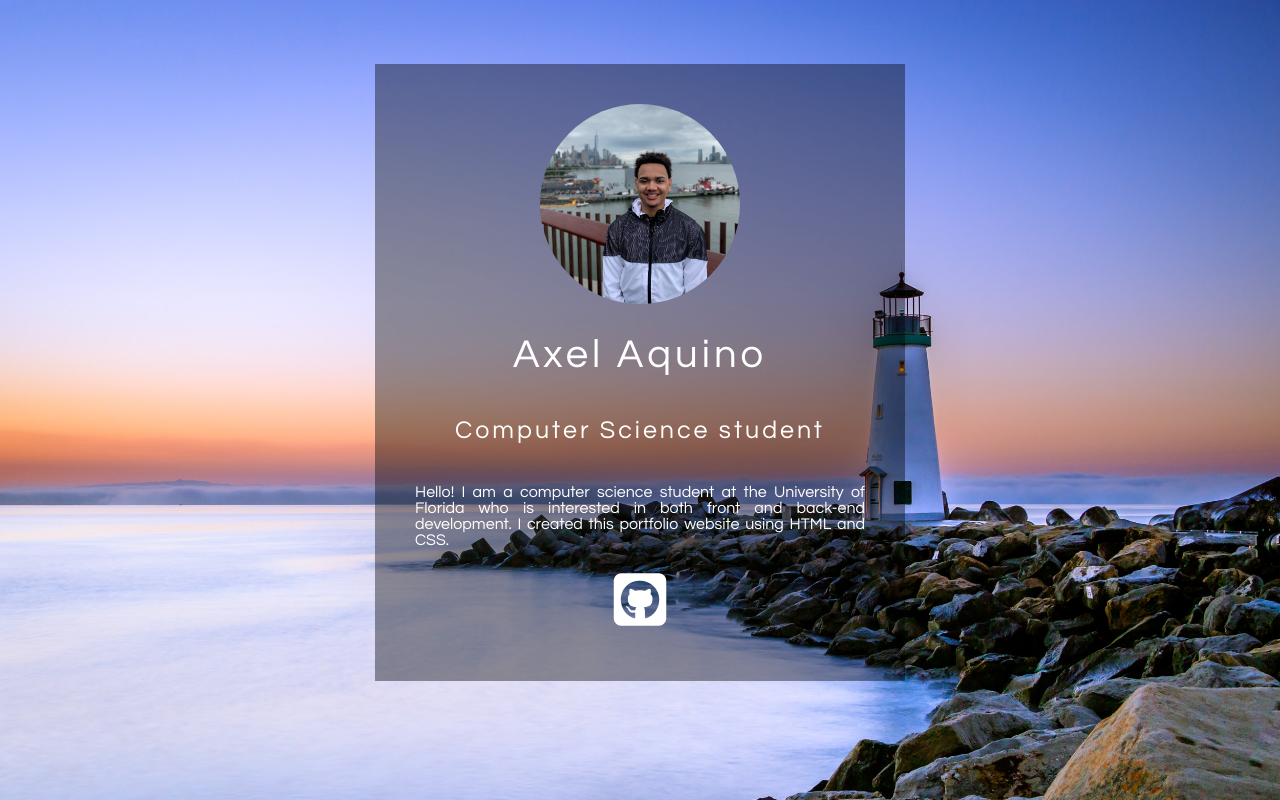
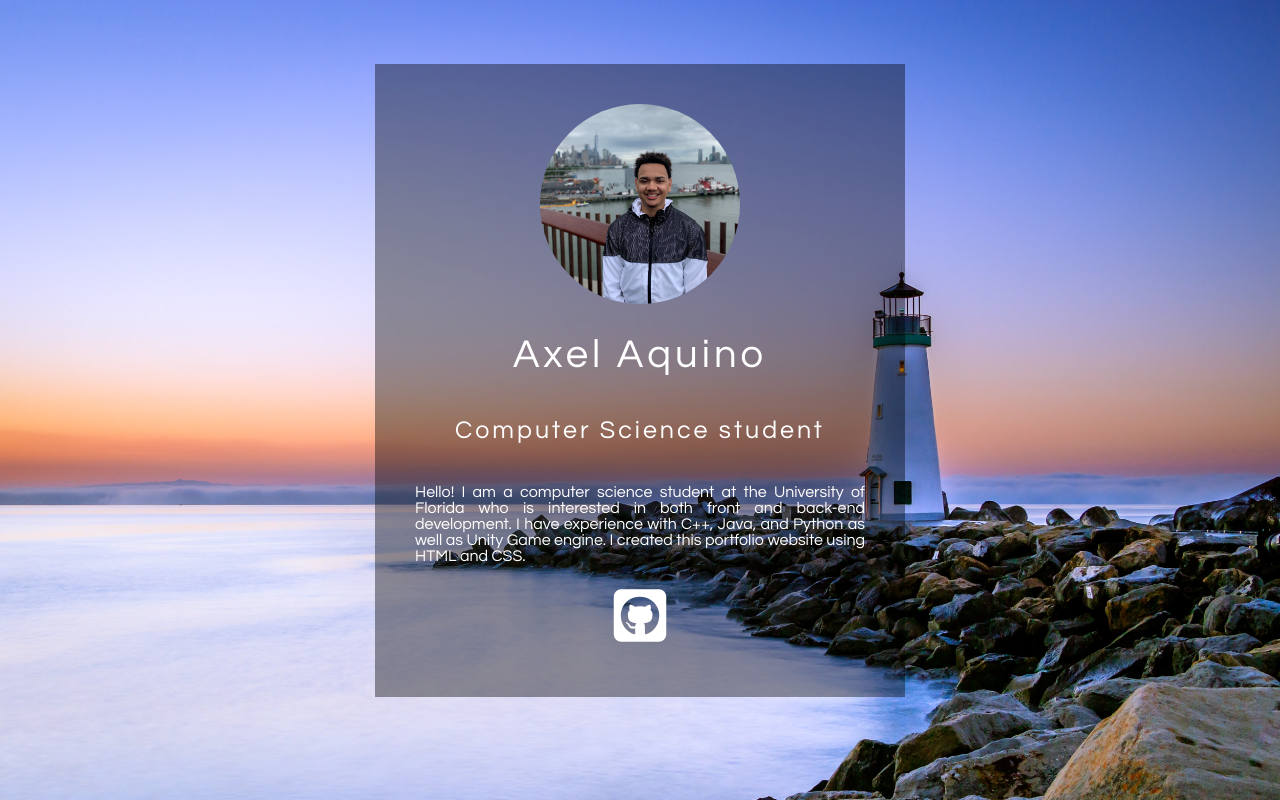
Before and after one commit to axelaquinoj/axelaquinoj.github.io, a website built with Parcel: page index.html in a window 1280 px wide. Built offline with nearby package versions, Linux system fonts and the light colour scheme.

Commit message:
updated bio

```diff
--- a/index.html
+++ b/index.html
@@ -15,7 +15,7 @@
   <h1>Axel Aquino</h1>
   <h5>Computer Science student</h5>
   <p>Hello! I am a computer science student at the University of Florida who is interested in
-  both front and back-end development. I created this portfolio website using HTML and CSS.</p>
+  both front and back-end development. I have experience with C++, Java, and Python as well as Unity Game engine. I created this portfolio website using HTML and CSS.</p>
   <ul>
     <li><a href="https://github.com/axelaquinoj"><i class="fa-brands fa-square-github"></i></a> </li>
   </ul>
```
